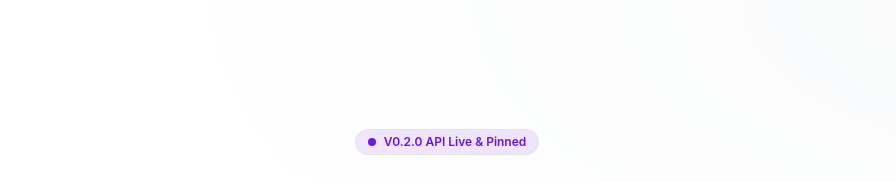
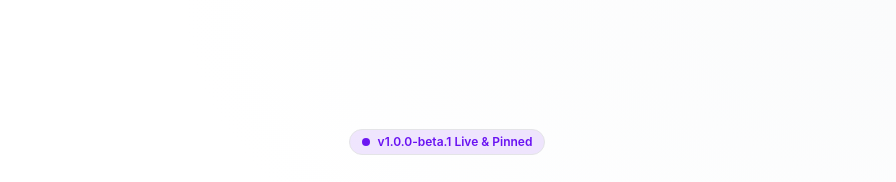
Before and after one commit to Asterioxer/unilog, a React (Vite) app in the folder frontend/: page / in a window 1280 px wide. Shown: the top 182 px of the page, without its empty margins (193-1089 px from the left). Built offline with nearby package versions, Linux system fonts and the light colour scheme; no server answers.

Commit message:
chore(release): update landing page version badge to v1.0.0-beta.1

```diff
--- a/frontend/src/pages/Landing.tsx
+++ b/frontend/src/pages/Landing.tsx
@@ -75,7 +75,8 @@ export default function Landing() {
         >
           <motion.div variants={itemVariants} className="inline-flex items-center gap-2 px-3 py-1 rounded-full border border-primary/20 bg-primary/10 text-xs font-semibold text-primary mb-6">
             <span className="flex h-2 w-2 rounded-full bg-primary animate-pulse" />
-            V0.2.0 API Live & Pinned
+            v1.0.0-beta.1 Live & Pinned
+
           </motion.div>
           <motion.h1
             variants={itemVariants}
```
